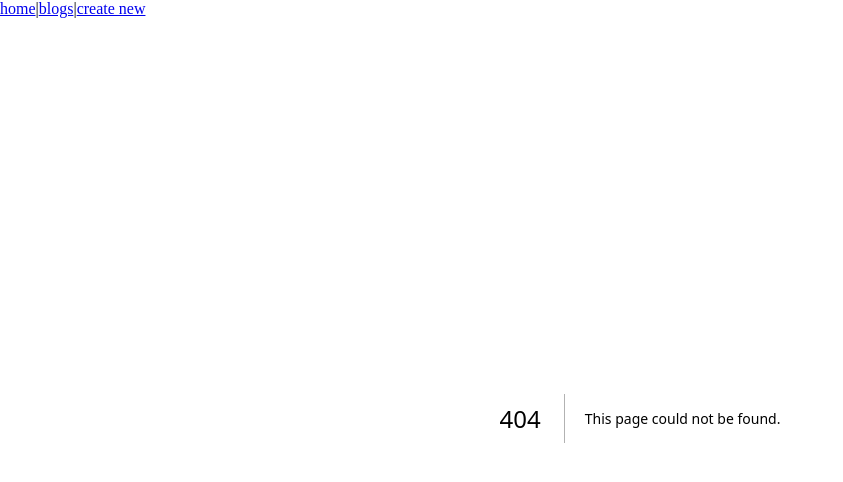
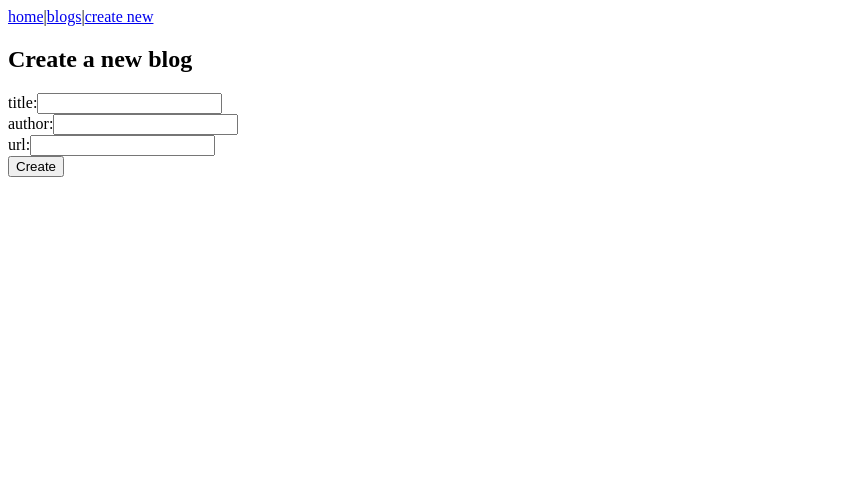
Before and after one commit to yujia1256/fullstack-open, a Next.js app in the folder blogs-app/: page /blogs/new in a window 1280 px wide. Before the commit this address had no page. Shown: the top 482 px of the page, without its empty margins (0-843 px from the left). Built offline with nearby package versions, Linux system fonts and the light colour scheme.

Commit message:
add exercise 2

```diff
--- /dev/null
+++ b/blogs-app/app/actions/notes.ts
@@ -0,0 +1,16 @@
+"use server"
+
+import { redirect } from "next/navigation"
+import { addBlog } from "../services/blogs"
+import { revalidatePath } from "next/cache"
+
+export const createBlog = async (forDate: FormData) => {
+    const title = forDate.get("title") as string
+    const author = forDate.get("author") as string
+    const url = forDate.get("url") as string
+    const likes = 0
+    addBlog(title,author,url,likes)
+    revalidatePath("/blogs")
+    redirect("/blogs")
+    //这里的刷新缓冲，一定要写在重定向之前
+}
--- /dev/null
+++ b/blogs-app/app/blogs/new/page.tsx
@@ -0,0 +1,33 @@
+import { createBlog } from "@/app/actions/notes"
+const NewBlog = () => {
+  return (
+    <div>
+      <h2>Create a new blog</h2>
+
+      <form action={createBlog}>
+        <div>
+          <label>
+            title:
+            <input type="text" name="title" required />
+          </label>
+        </div>
+        <div>
+          <label>
+            author:
+            <input type="text" name="author" />
+          </label>
+        </div>
+        <div>
+          <label>
+            url:
+            <input type="text" name="url" />
+          </label>
+        </div>
+
+        <button type="submit">Create</button>
+      </form>
+    </div>
+  )
+}
+
+export default NewBlog
--- /dev/null
+++ b/blogs-app/app/services/blogs.ts
@@ -0,0 +1,23 @@
+const blogs = [
+  { id: 1,
+  title: "next.js utilizes React Server Components",
+  author:"Zhangjidong",
+  url:"https://courses.mooc.fi/org/uh-cs/courses/full-stack-open-nextjs",
+  likes: 5,},
+ { id: 2,
+  title: "next.js utilizes React Server Components",
+  author:"Zhangjidong",
+  url:"https://courses.mooc.fi/org/uh-cs/courses/full-stack-open-nextjs",
+  likes: 5,},
+
+]
+
+let nextId = 4
+
+export const getBlogs = () => {
+  return blogs
+}
+
+export const addBlog = (title: string, author: string,url:string,likes:number) => {
+  blogs.push({ id: nextId++, title, author,url,likes})
+}
```
Also changed, not shown: blogs-app/app/blogs/page.tsx (+6 -16 lines), 2 other files (tests, documents, lock files or other folders).
